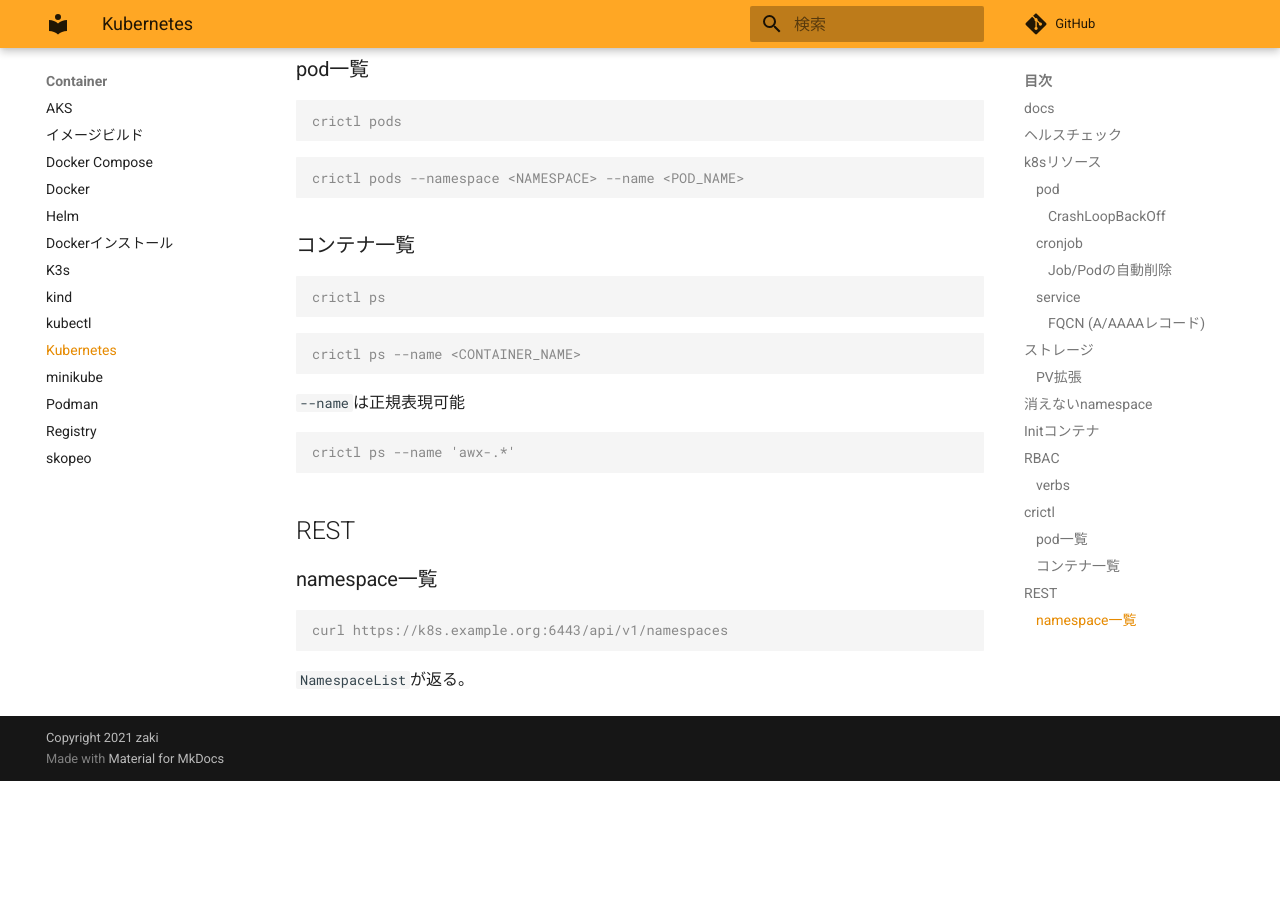
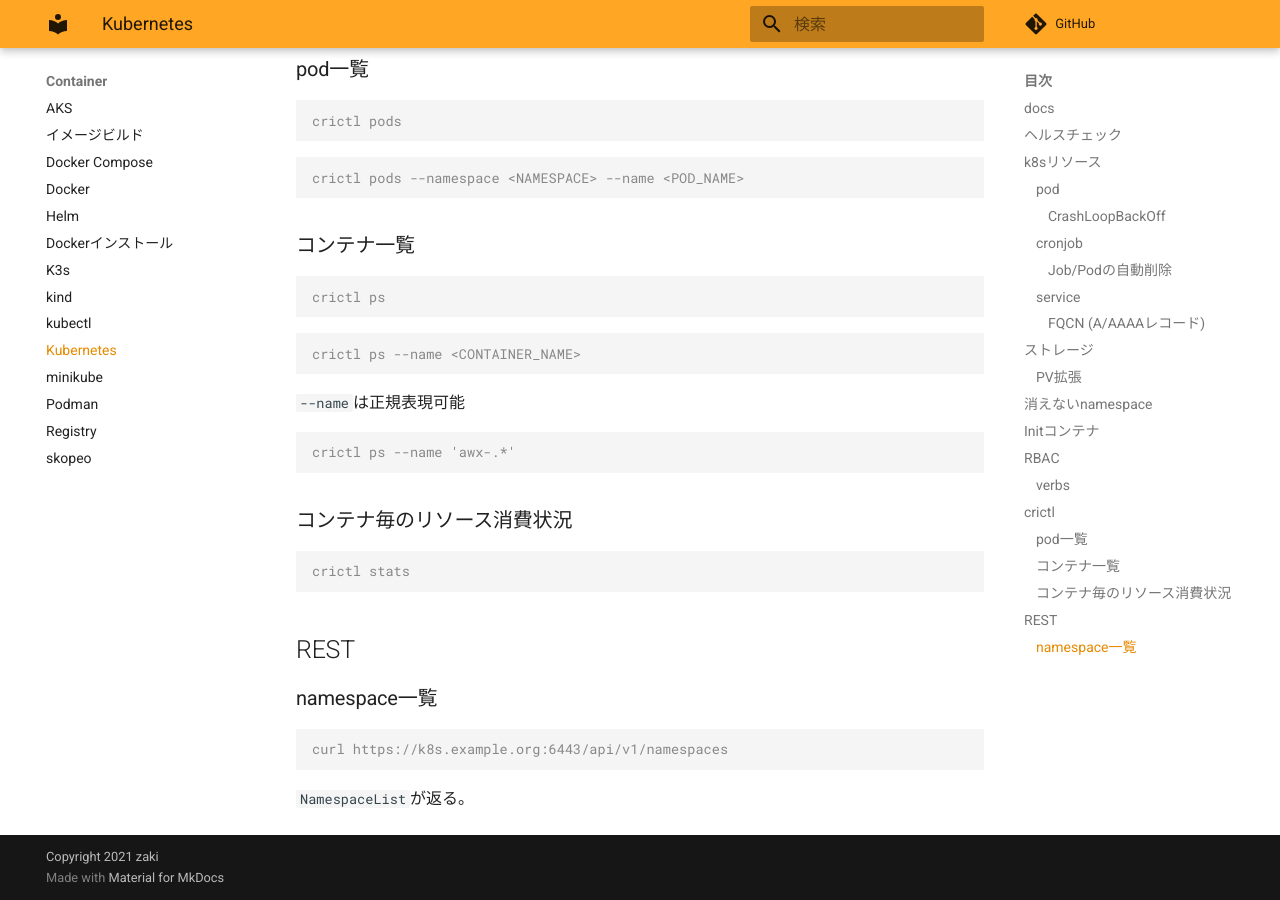
Before and after one commit to zaki-lknr/docs, an MkDocs documentation site: the page built from docs/Container/kubernetes.md, in a window 1280 px wide and 900 px high, scrolled down 4220 px. Built offline with MkDocs 1.6.1 and Material for MkDocs 9.7.7, drawn with Linux system fonts in a browser that asks for light colours; comment, search, counter and statistics services are not loaded; before the commit the page ends 5001 px from its top, so only the background shows below that.

Commit message:
add: container/kubernetes: crictl stats

````diff
--- a/docs/Container/kubernetes.md
+++ b/docs/Container/kubernetes.md
@@ -200,6 +200,12 @@ crictl ps --name <CONTAINER_NAME>
 crictl ps --name 'awx-.*'
 ```
 
+### コンテナ毎のリソース消費状況
+
+```console
+crictl stats
+```
+
 ## REST
 
 ### namespace一覧
````
